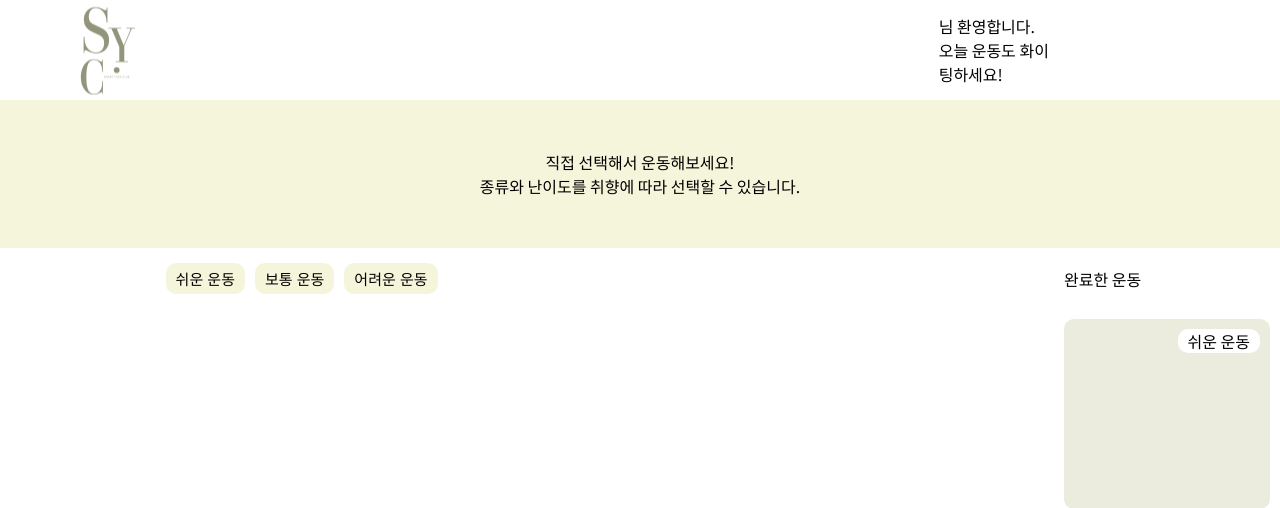
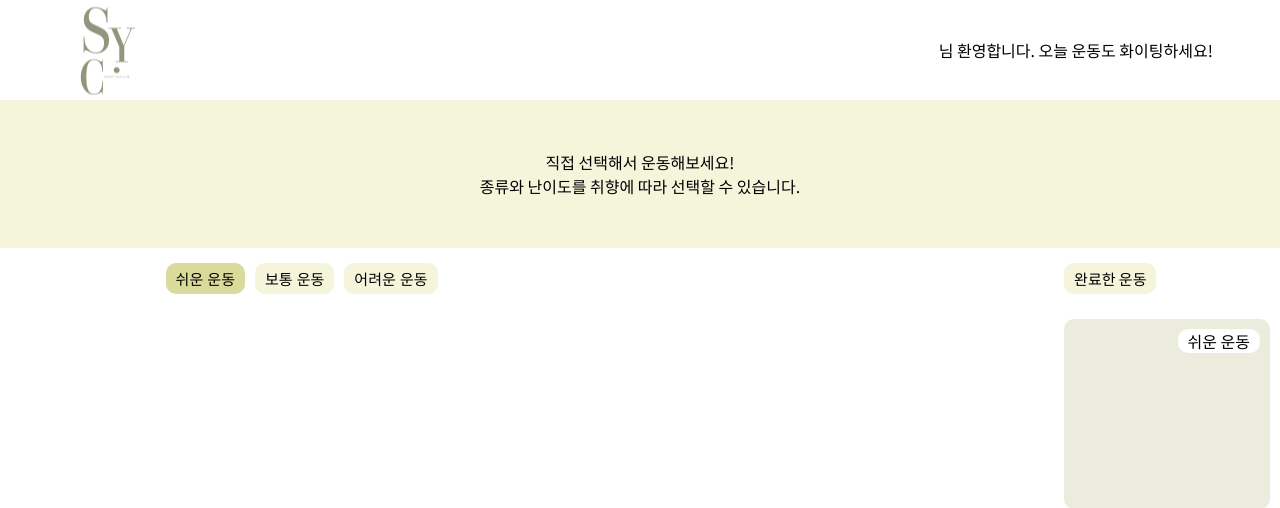
Before and after one commit to 2024-four-leaf-clover/Face-recognition-and-pose-detection, a Flask app: template templates/yoga.html in a window 1280 px wide. Shown: the top 508 px of the page. Run offline with Flask 3, Linux system fonts and the light colour scheme; the template is opened without the code that fills it, so the values that code supplies are empty.

Commit message:
button 태그 style 수정

```diff
--- a/static/css/yoga.css
+++ b/static/css/yoga.css
@@ -30,14 +30,10 @@ body{
     float: right;
     object-fit: contain;
 }
-.hRight{
-    display: grid;
-    grid-template-columns: repeat(3, 1fr);
-}
-button{
+.finishBox, Button{
     border: none;
+    padding: 5px 10px;
     background-color: beige;
-    padding: 5px 10px;
     border-radius: 10px;
     font-size: 15px;
     cursor: pointer;
@@ -75,10 +71,13 @@ button{
 .mode button{
     margin: 5px;
 }
-.mode button:hover{
+/* .mode button:hover{
     background-color: rgb(218, 218, 155);
-}
-#easyButton.selected {
+} */
+/* #easyButton.selected {
+    background-color: rgb(218, 218, 155);
+} */
+.selected{
     background-color: rgb(218, 218, 155);
 }
 .finish{
```
